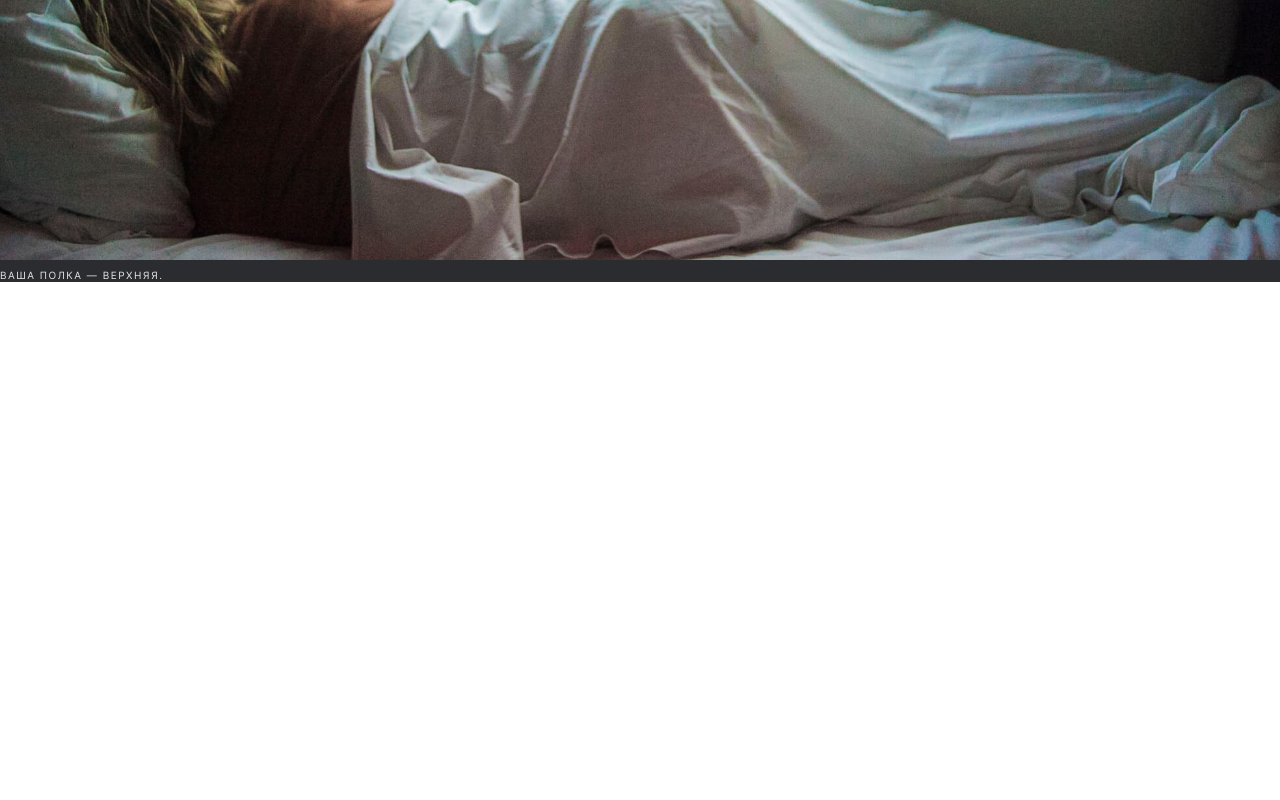
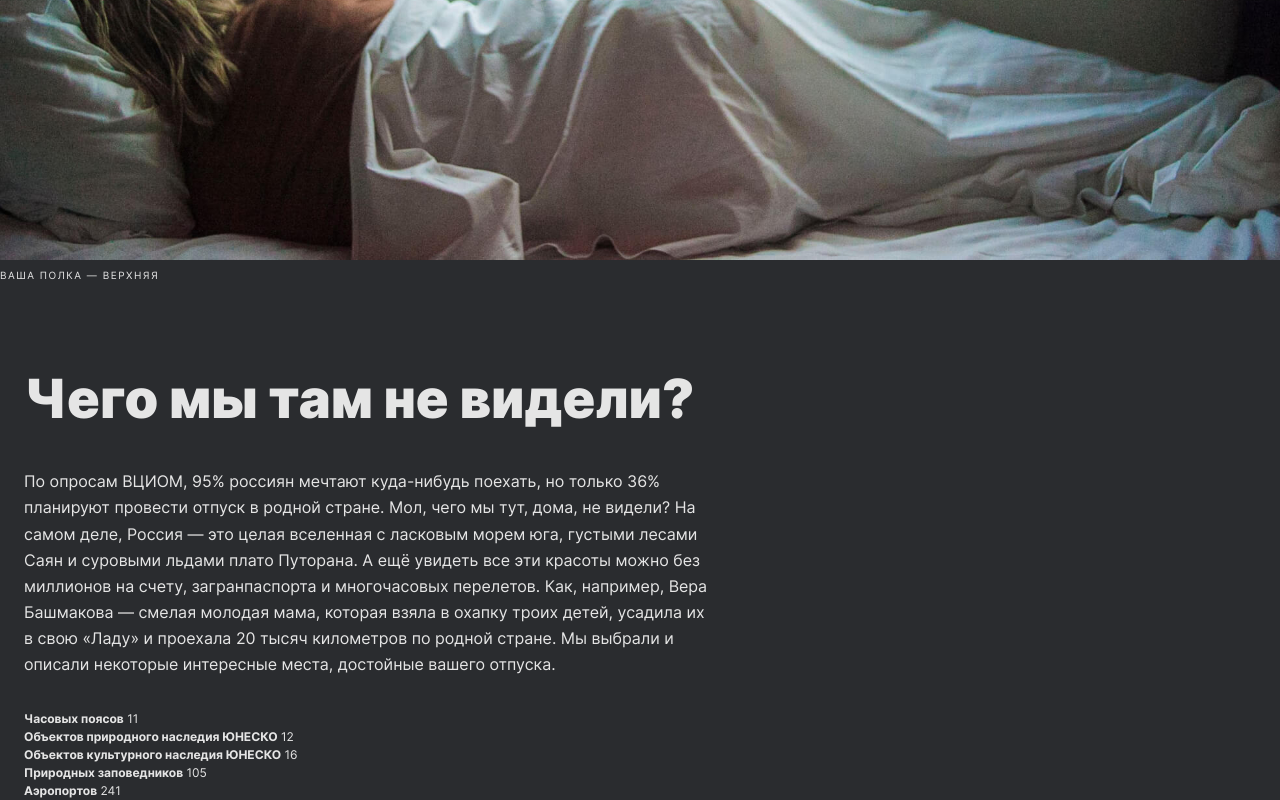
Before and after one commit to TatianaNikulina/russian-travel, a plain HTML site: page index.html in a window 1280 px wide. Shown: the part 1047-1847 px from the top of the page. Before the commit the page ends 1329 px from the top, so only its background shows below. Drawn offline with Linux system fonts and the light colour scheme.

Commit message:
added intro block

```diff
--- /dev/null
+++ b/blocks/intro/__list/_span/intro__list_span.css
@@ -0,0 +1,3 @@
+.intro__list_span {
+  font-weight: 700;
+}
--- /dev/null
+++ b/blocks/intro/__list/intro__list.css
@@ -0,0 +1,8 @@
+.intro__list {
+  font-weight: 400;
+  font-size: 12px;
+  line-height: 18px;
+  padding: 0;
+  margin: 0;
+  list-style: none;
+}
--- /dev/null
+++ b/blocks/intro/__text/intro__text.css
@@ -0,0 +1,6 @@
+.intro__text {
+  font-weight: 400;
+  font-size: 16px;
+  line-height: 26.08px;
+  margin: 40px 0 33px;
+}
--- /dev/null
+++ b/blocks/intro/__title/intro__title.css
@@ -0,0 +1,13 @@
+.intro__title {
+  font-weight: 900;
+  font-size: 32px;
+  line-height: 35px;
+  margin: 0;
+}
+
+@media screen and (min-width: 768px) {
+  .intro__title {
+    font-size: 54px;
+    line-height: 58px;
+  }
+}
--- a/blocks/intro/intro.css
+++ b/blocks/intro/intro.css
@@ -0,0 +1,18 @@
+.intro {
+  padding: 64px 16px 0;
+  /* max-width: 288px; */
+}
+
+@media screen and (min-width: 768px) {
+  .intro {
+    padding: 88px 24px 0;
+    max-width: 720px;
+  }
+}
+
+@media screen and (min-width: 1024px) {
+  .intro {
+    padding: 92px auto 0;
+    max-width: 690px;
+  }
+}
--- a/index.html
+++ b/index.html
@@ -41,9 +41,51 @@
             alt="полка в поезде"
             class="lead__image"
           />
-          <p class="lead__caption">ваша полка &#8212; верхняя.</p>
+          <p class="lead__caption">ваша полка &#8212; верхняя</p>
         </section>
-        <section class="intro"></section>
+        <section class="intro">
+          <h2 class="intro__title">Чего мы там не видели?</h2>
+          <p class="intro__text">
+            По опросам ВЦИОМ, 95% россиян мечтают куда-нибудь поехать, но только
+            36% планируют провести отпуск в родной стране. Мол, чего мы тут,
+            дома, не видели? На самом деле, Россия — это целая вселенная с
+            ласковым морем юга, густыми лесами Саян и суровыми льдами плато
+            Путорана. А ещё увидеть все эти красоты можно без миллионов на
+            счету, загранпаспорта и многочасовых перелетов. Как, например, Вера
+            Башмакова — смелая молодая мама, которая взяла в охапку троих детей,
+            усадила их в свою «Ладу» и проехала 20 тысяч километров по родной
+            стране. Мы выбрали и описали некоторые интересные места, достойные
+            вашего отпуска.
+          </p>
+          <ul class="intro__list">
+            <li>
+              <span class="intro__list intro__list_span">Часовых поясов</span>
+              11
+            </li>
+            <li>
+              <span class="intro__list intro__list_span"
+                >Объектов природного наследия ЮНЕСКО</span
+              >
+              12
+            </li>
+            <li>
+              <span class="intro__list intro__list_span"
+                >Объектов культурного наследия ЮНЕСКО</span
+              >
+              16
+            </li>
+            <li>
+              <span class="intro__list intro__list_span"
+                >Природных заповедников</span
+              >
+              105
+            </li>
+            <li>
+              <span class="intro__list intro__list_span">Аэропортов</span>
+              241
+            </li>
+          </ul>
+        </section>
         <!-- <section class="photo-grid">
           <img
             src="./images/photo-grid-train.jpg"
--- a/pages/index.css
+++ b/pages/index.css
@@ -14,10 +14,12 @@
 @import url(../blocks/lead/__subtitle/lead__subtitle.css);
 @import url(../blocks/lead/__image/lead__image.css);
 @import url(../blocks/lead/__caption/lead__caption.css);
-@import url();
-@import url();
 
 @import url(../blocks/intro/intro.css);
+@import url(../blocks/intro/__title/intro__title.css);
+@import url(../blocks/intro/__text/intro__text.css);
+@import url(../blocks/intro/__list/intro__list.css);
+@import url(../blocks/intro/__list/_span/intro__list_span.css);
 
 @import url(../blocks/photo-grid/photo-grid.css);
 @import url(../blocks/photo-grid/__item/photo-grid__item.css);
--- a/vendor/fonts/fonts.css
+++ b/vendor/fonts/fonts.css
@@ -10,6 +10,15 @@
 @font-face {
   font-family: "Inter";
   font-style: normal;
+  font-weight: 700;
+  font-display: swap;
+  src: url("Inter-Bold.woff2") format("woff2"),
+    url("Inter-Bold.woff") format("woff");
+}
+
+@font-face {
+  font-family: "Inter";
+  font-style: normal;
   font-weight: 900;
   font-display: swap;
   src: url("Inter-Black.woff2") format("woff2"),
```
Also changed, not shown: vendor/fonts/Inter-Bold.woff (added), vendor/fonts/Inter-Bold.woff2 (added).
